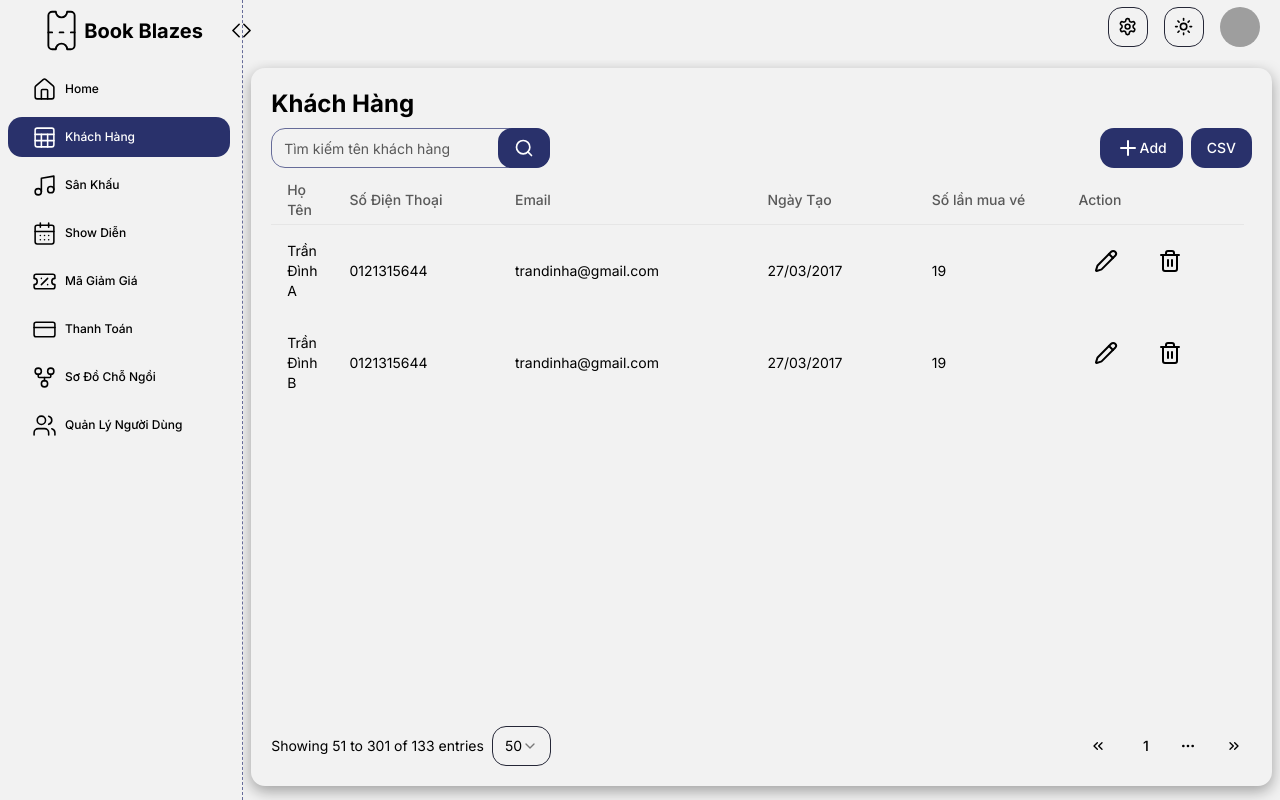
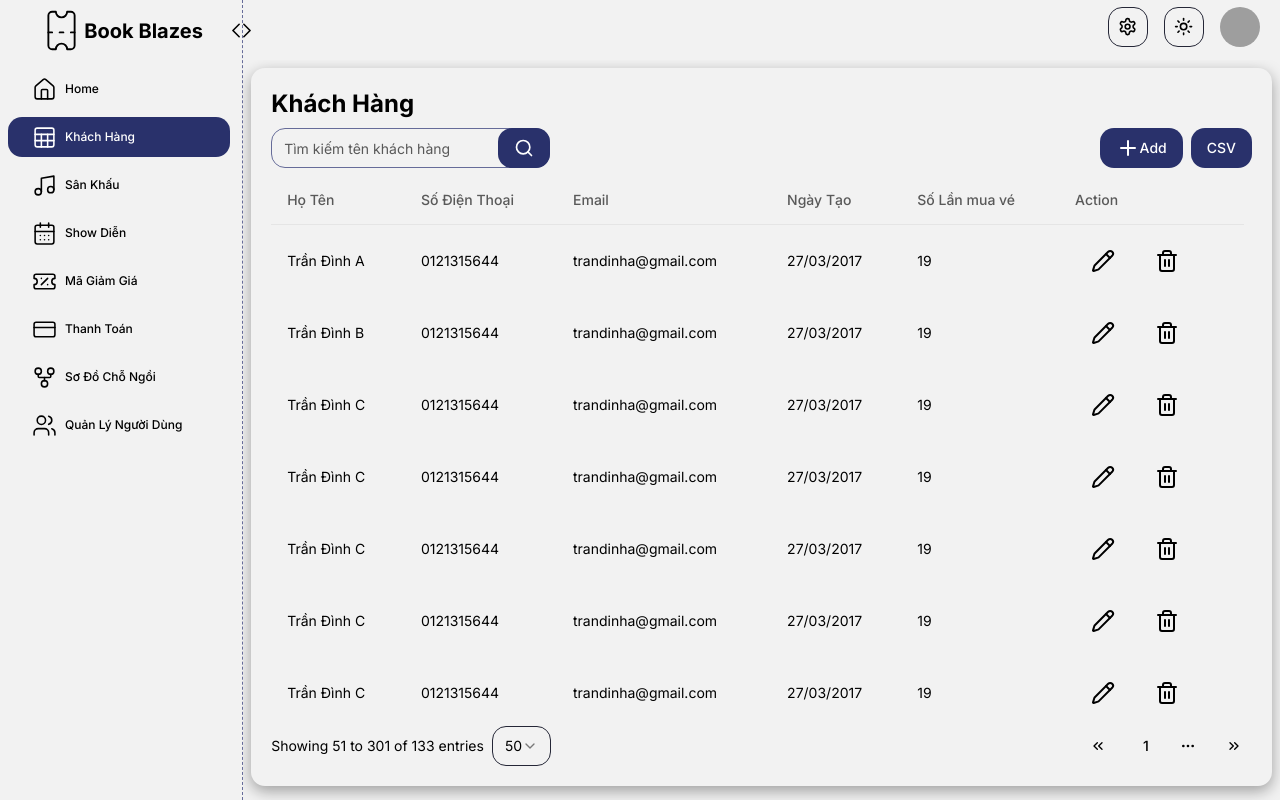
Before and after one commit to BaoSkyFall/book-blaze-admin, a Next.js app: page /customer in a window 1280 px wide. Built offline with nearby package versions, Linux system fonts and the light colour scheme; grey boxes are pictures that could not be loaded.

Commit message:
data table

```diff
--- a/package.json
+++ b/package.json
@@ -17,6 +17,7 @@
     "@radix-ui/react-select": "^2.0.0",
     "@radix-ui/react-slot": "^1.0.2",
     "@reduxjs/toolkit": "^2.2.2",
+    "@tanstack/react-table": "^8.15.0",
     "class-variance-authority": "^0.7.0",
     "clsx": "^2.1.0",
     "lucide-react": "^0.358.0",
--- a/src/app/(home)/customer/page.tsx
+++ b/src/app/(home)/customer/page.tsx
@@ -1,27 +1,11 @@
 'use client';
 
+import { DataTable } from '@/components/data-table';
 import TableLayout from '@/components/table-layout';
 import { Button } from '@/components/ui/button';
-import {
-  Pagination,
-  PaginationContent,
-  PaginationEllipsis,
-  PaginationItem,
-  PaginationLink,
-  PaginationNext,
-  PaginationPrevious,
-} from '@/components/ui/pagination';
-import {
-  Table,
-  TableBody,
-  TableCell,
-  TableHead,
-  TableHeader,
-  TableRow,
-} from '@/components/ui/table';
+import { ColumnDef } from '@tanstack/react-table';
 import { Pencil, Trash2 } from 'lucide-react';
-import React, { useEffect, useMemo, useState } from 'react';
-import { ScrollArea } from '@/components/ui/scroll-area';
+import { useMemo, useState } from 'react';
 
 interface ICustomer {
   id: number;
@@ -49,119 +33,163 @@
     createdAt: '27/03/2017',
     countTicket: 19,
   },
-  // {
-  //   id: 3,
-  //   fullName: 'Trần Đình C',
-  //   phone: '0121315644',
-  //   email: 'trandinha@gmail.com',
-  //   createdAt: '27/03/2017',
-  //   countTicket: 19,
-  // },
-  // {
-  //   id: 4,
-  //   fullName: 'Trần Đình C',
-  //   phone: '0121315644',
-  //   email: 'trandinha@gmail.com',
-  //   createdAt: '27/03/2017',
-  //   countTicket: 19,
-  // },
-  // {
-  //   id: 5,
-  //   fullName: 'Trần Đình C',
-  //   phone: '0121315644',
-  //   email: 'trandinha@gmail.com',
-  //   createdAt: '27/03/2017',
-  //   countTicket: 19,
-  // },
-  // {
-  //   id: 6,
-  //   fullName: 'Trần Đình C',
-  //   phone: '0121315644',
-  //   email: 'trandinha@gmail.com',
-  //   createdAt: '27/03/2017',
-  //   countTicket: 19,
-  // },
-  // {
-  //   id: 7,
-  //   fullName: 'Trần Đình C',
-  //   phone: '0121315644',
-  //   email: 'trandinha@gmail.com',
-  //   createdAt: '27/03/2017',
-  //   countTicket: 19,
-  // },
-  // {
-  //   id: 8,
-  //   fullName: 'Trần Đình C',
-  //   phone: '0121315644',
-  //   email: 'trandinha@gmail.com',
-  //   createdAt: '27/03/2017',
-  //   countTicket: 19,
-  // },
-  // {
-  //   id: 9,
-  //   fullName: 'Trần Đình C',
-  //   phone: '0121315644',
-  //   email: 'trandinha@gmail.com',
-  //   createdAt: '27/03/2017',
-  //   countTicket: 19,
-  // },
-  // {
-  //   id: 10,
-  //   fullName: 'Trần Đình C',
-  //   phone: '0121315644',
-  //   email: 'trandinha@gmail.com',
-  //   createdAt: '27/03/2017',
-  //   countTicket: 19,
-  // },
-  // {
-  //   id: 11,
-  //   fullName: 'Trần Đình C',
-  //   phone: '0121315644',
-  //   email: 'trandinha@gmail.com',
-  //   createdAt: '27/03/2017',
-  //   countTicket: 19,
-  // },
-  // {
-  //   id: 12,
-  //   fullName: 'Trần Đình C',
-  //   phone: '0121315644',
-  //   email: 'trandinha@gmail.com',
-  //   createdAt: '27/03/2017',
-  //   countTicket: 19,
-  // },
-  // {
-  //   id: 13,
-  //   fullName: 'Trần Đình C',
-  //   phone: '0121315644',
-  //   email: 'trandinha@gmail.com',
-  //   createdAt: '27/03/2017',
-  //   countTicket: 19,
-  // },
-  // {
-  //   id: 14,
-  //   fullName: 'Trần Đình C',
-  //   phone: '0121315644',
-  //   email: 'trandinha@gmail.com',
-  //   createdAt: '27/03/2017',
-  //   countTicket: 19,
-  // },
-  // {
-  //   id: 15,
-  //   fullName: 'Trần Đình C',
-  //   phone: '0121315644',
-  //   email: 'trandinha@gmail.com',
-  //   createdAt: '27/03/2017',
-  //   countTicket: 19,
-  // },
-  // {
-  //   id: 16,
-  //   fullName: 'Trần Đình C',
-  //   phone: '0121315644',
-  //   email: 'trandinha@gmail.com',
-  //   createdAt: '27/03/2017',
-  //   countTicket: 19,
-  // },
+  {
+    id: 3,
+    fullName: 'Trần Đình C',
+    phone: '0121315644',
+    email: 'trandinha@gmail.com',
+    createdAt: '27/03/2017',
+    countTicket: 19,
+  },
+  {
+    id: 4,
+    fullName: 'Trần Đình C',
+    phone: '0121315644',
+    email: 'trandinha@gmail.com',
+    createdAt: '27/03/2017',
+    countTicket: 19,
+  },
+  {
+    id: 5,
+    fullName: 'Trần Đình C',
+    phone: '0121315644',
+    email: 'trandinha@gmail.com',
+    createdAt: '27/03/2017',
+    countTicket: 19,
+  },
+  {
+    id: 6,
+    fullName: 'Trần Đình C',
+    phone: '0121315644',
+    email: 'trandinha@gmail.com',
+    createdAt: '27/03/2017',
+    countTicket: 19,
+  },
+  {
+    id: 7,
+    fullName: 'Trần Đình C',
+    phone: '0121315644',
+    email: 'trandinha@gmail.com',
+    createdAt: '27/03/2017',
+    countTicket: 19,
+  },
+  {
+    id: 8,
+    fullName: 'Trần Đình C',
+    phone: '0121315644',
+    email: 'trandinha@gmail.com',
+    createdAt: '27/03/2017',
+    countTicket: 19,
+  },
+  {
+    id: 9,
+    fullName: 'Trần Đình C',
+    phone: '0121315644',
+    email: 'trandinha@gmail.com',
+    createdAt: '27/03/2017',
+    countTicket: 19,
+  },
+  {
+    id: 10,
+    fullName: 'Trần Đình C',
+    phone: '0121315644',
+    email: 'trandinha@gmail.com',
+    createdAt: '27/03/2017',
+    countTicket: 19,
+  },
+  {
+    id: 11,
+    fullName: 'Trần Đình C',
+    phone: '0121315644',
+    email: 'trandinha@gmail.com',
+    createdAt: '27/03/2017',
+    countTicket: 19,
+  },
+  {
+    id: 12,
+    fullName: 'Trần Đình C',
+    phone: '0121315644',
+    email: 'trandinha@gmail.com',
+    createdAt: '27/03/2017',
+    countTicket: 19,
+  },
+  {
+    id: 13,
+    fullName: 'Trần Đình C',
+    phone: '0121315644',
+    email: 'trandinha@gmail.com',
+    createdAt: '27/03/2017',
+    countTicket: 19,
+  },
+  {
+    id: 14,
+    fullName: 'Trần Đình C',
+    phone: '0121315644',
+    email: 'trandinha@gmail.com',
+    createdAt: '27/03/2017',
+    countTicket: 19,
+  },
+  {
+    id: 15,
+    fullName: 'Trần Đình C',
+    phone: '0121315644',
+    email: 'trandinha@gmail.com',
+    createdAt: '27/03/2017',
+    countTicket: 19,
+  },
+  {
+    id: 16,
+    fullName: 'Trần Đình C',
+    phone: '0121315644',
+    email: 'trandinha@gmail.com',
+    createdAt: '27/03/2017',
+    countTicket: 19,
+  },
 ] as ICustomer[];
+
+export const columns: ColumnDef<ICustomer>[] = [
+  {
+    accessorKey: "fullName",
+    header: "Họ Tên",
+  },
+  {
+    accessorKey: "phone",
+    header: "Số Điện Thoại",
+  },
+  {
+    accessorKey: "email",
+    header: "Email",
+  },
+  {
+    accessorKey: "createdAt",
+    header: "Ngày Tạo",
+  },
+  {
+    accessorKey: "countTicket",
+    header: "Số Lần mua vé",
+  },
+  {
+    accessorKey: "action",
+    header: "Action",
+    cell: ({row}) => (
+      <div className='flex gap-2'>
+        <Button
+          variant="ghost"
+          className="hover:bg-blue-500 hover:text-white"
+        >
+          <Pencil />
+        </Button>
+        <Button
+          variant="ghost"
+          className="hover:bg-red-600 hover:text-white"
+        >
+          <Trash2 />
+        </Button>
+      </div>
+    ),
+  },
+]
+
 
 const CustomerPage = () => {
   const [filterSearch, setFilterSearch] = useState<string>('');
@@ -181,43 +209,7 @@
       placeHolderFilter="Tìm kiếm tên khách hàng"
       onClickSearch={(filterSearch) => onClickSearch(filterSearch)}
     >
-      <Table className="relative">
-        <TableHeader className="sticky top-0">
-          <TableRow>
-            <TableHead>Họ Tên</TableHead>
-            <TableHead className="w-[200px]">Số Điện Thoại</TableHead>
-            <TableHead className="w-[300px]">Email</TableHead>
-            <TableHead className="w-[200px]">Ngày Tạo</TableHead>
-            <TableHead className="w-[200px]">Số lần mua vé</TableHead>
-            <TableHead className="w-[200px]">Action</TableHead>
-          </TableRow>
-        </TableHeader>
-        <TableBody className="border-b-0">
-          {customerList.map((item) => (
-            <TableRow key={item.id}>
-              <TableCell>{item.fullName}</TableCell>
-              <TableCell>{item.phone}</TableCell>
-              <TableCell>{item.email}</TableCell>
-              <TableCell>{item.createdAt}</TableCell>
-              <TableCell>{item.countTicket}</TableCell>
-              <TableCell className="flex gap-2">
-                <Button
-                  variant="ghost"
-                  className="hover:bg-blue-500 hover:text-white"
-                >
-                  <Pencil />
-                </Button>
-                <Button
-                  variant="ghost"
-                  className="hover:bg-red-600 hover:text-white"
-                >
-                  <Trash2 />
-                </Button>
-              </TableCell>
-            </TableRow>
-          ))}
-        </TableBody>
-      </Table>
+      <DataTable columns={columns} data={customerList} />
     </TableLayout>
   );
 };
--- /dev/null
+++ b/src/components/data-table.tsx
@@ -0,0 +1,78 @@
+"use client"
+
+import {
+  ColumnDef,
+  flexRender,
+  getCoreRowModel,
+  useReactTable,
+} from "@tanstack/react-table"
+
+import {
+  Table,
+  TableBody,
+  TableCell,
+  TableHead,
+  TableHeader,
+  TableRow,
+} from "@/components/ui/table"
+
+interface DataTableProps<TData, TValue> {
+  columns: ColumnDef<TData, TValue>[]
+  data: TData[]
+}
+
+export function DataTable<TData, TValue>({
+  columns,
+  data,
+}: DataTableProps<TData, TValue>) {
+  const table = useReactTable({
+    data,
+    columns,
+    getCoreRowModel: getCoreRowModel(),
+  })
+
+  return (
+    <Table className="relative">
+      <TableHeader className="sticky top-0">
+        {table.getHeaderGroups().map((headerGroup) => (
+          <TableRow key={headerGroup.id}>
+            {headerGroup.headers.map((header) => {
+              return (
+                <TableHead key={header.id}>
+                  {header.isPlaceholder
+                    ? null
+                    : flexRender(
+                        header.column.columnDef.header,
+                        header.getContext()
+                      )}
+                </TableHead>
+              )
+            })}
+          </TableRow>
+        ))}
+      </TableHeader>
+      <TableBody>
+        {table.getRowModel().rows?.length ? (
+          table.getRowModel().rows.map((row) => (
+            <TableRow
+              key={row.id}
+              data-state={row.getIsSelected() && "selected"}
+            >
+              {row.getVisibleCells().map((cell) => (
+                <TableCell key={cell.id}>
+                  {flexRender(cell.column.columnDef.cell, cell.getContext())}
+                </TableCell>
+              ))}
+            </TableRow>
+          ))
+        ) : (
+          <TableRow>
+            <TableCell colSpan={columns.length} className="h-24 text-center">
+              No results.
+            </TableCell>
+          </TableRow>
+        )}
+      </TableBody>
+    </Table>
+  )
+}
```
